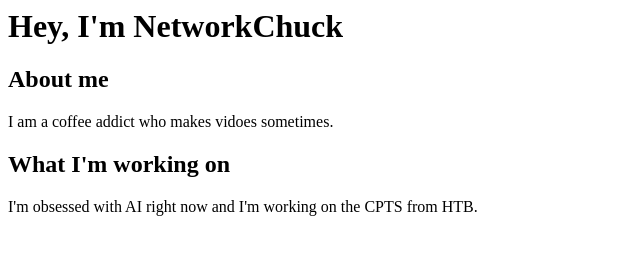
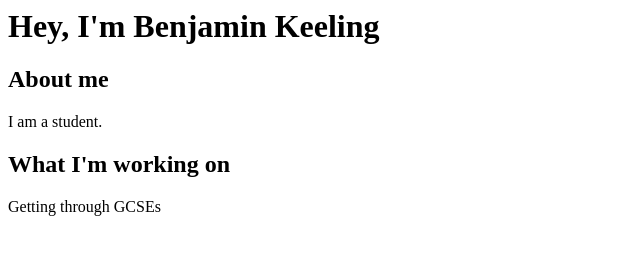
Before and after one commit to BenjiKeeling21/benjaminkeeling.com, a plain HTML site: page index.html in a window 1280 px wide. Shown: the whole page, without its empty margins (0-640 px from the left). Drawn offline with Linux system fonts and the light colour scheme.

Commit message:
Update index.html

```diff
--- a/index.html
+++ b/index.html
@@ -1,16 +1,16 @@
 
 <html>
     <h1>
-        Hey, I'm NetworkChuck
+        Hey, I'm Benjamin Keeling
     </h1>
     <body>
         <h2>About me</h2>
         <p>
-            I am a coffee addict who makes vidoes sometimes.
+            I am a student.
         </p>
         <h2>What I'm working on</h2>
         <p>
-            I'm obsessed with AI right now and I'm working on the CPTS from HTB.
+            Getting through GCSEs
         </p>
     </body>
 </html>
```
